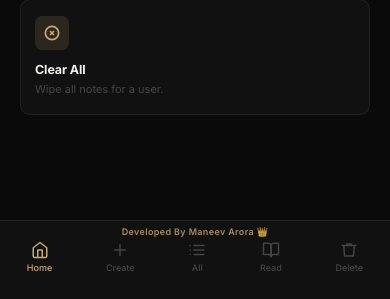
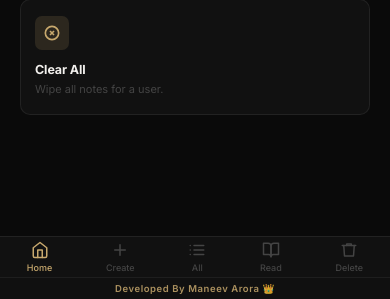
Before and after one commit to MANEEVAR1/Python-Projects, a Flask app: page / in a window 390 px wide. Shown: the part 876-1175 px from the top of the page. Run offline with Flask 3, Linux system fonts and the light colour scheme; some libraries are stand-ins or nearby versions; some web fonts are replaced.

Commit message:
Fixing Styles in List It Up Notes App

```diff
--- a/List_It_Up_NotesApp/templates/index.html
+++ b/List_It_Up_NotesApp/templates/index.html
@@ -913,16 +913,6 @@
     padding: 0 0 env(safe-area-inset-bottom, 6px);
   }
 
-  .mobile-byline {
-    text-align: center;
-    font-size: 9px;
-    font-weight: 600;
-    color: var(--accent);
-    letter-spacing: 0.04em;
-    padding: 5px 0 0;
-    opacity: 0.8;
-  }
-
   .mobile-nav-inner {
     display: flex;
     justify-content: space-around;
@@ -971,7 +961,7 @@
     .sidebar { display: none; }
 
     .main {
-      padding-bottom: 70px;
+      padding-bottom: calc(104px + env(safe-area-inset-bottom, 0px));
       overscroll-behavior-y: contain;
     }
 
@@ -1069,13 +1059,15 @@
   @media (max-width: 768px) {
     .mobile-nav { padding-bottom: calc(22px + env(safe-area-inset-bottom, 0px)); }
     #byline     { bottom: 0; }
-    #toast      { bottom: calc(22px + 70px); }
+    #toast      { bottom: calc(104px + env(safe-area-inset-bottom, 0px)); }
   }
 </style>
 </head>
 <body>
 
 <div id="loading-bar"></div>
+
+<div id="byline">Developed By Maneev Arora 👑</div>
 
 <!-- CONFIRM DIALOG -->
 <div class="overlay" id="overlay">
@@ -1160,7 +1152,6 @@
     </nav>
 
     <div class="sidebar-footer">
-      <strong>Developed By Maneev Arora 👑</strong><br/>
       Built for people who<br/>think in words.
     </div>
   </aside>
@@ -1398,7 +1389,6 @@
 
 <!-- MOBILE NAV -->
 <nav class="mobile-nav">
-  <div class="mobile-byline">Developed By Maneev Arora 👑</div>
   <div class="mobile-nav-inner">
     <button class="mobile-nav-btn active" id="mnav-home" onclick="navigate('home')">
       <svg viewBox="0 0 24 24" fill="none" stroke-width="2" stroke-linecap="round" stroke-linejoin="round"><path d="M3 9l9-7 9 7v11a2 2 0 0 1-2 2H5a2 2 0 0 1-2-2z"/><polyline points="9,22 9,12 15,12 15,22"/></svg>
```
